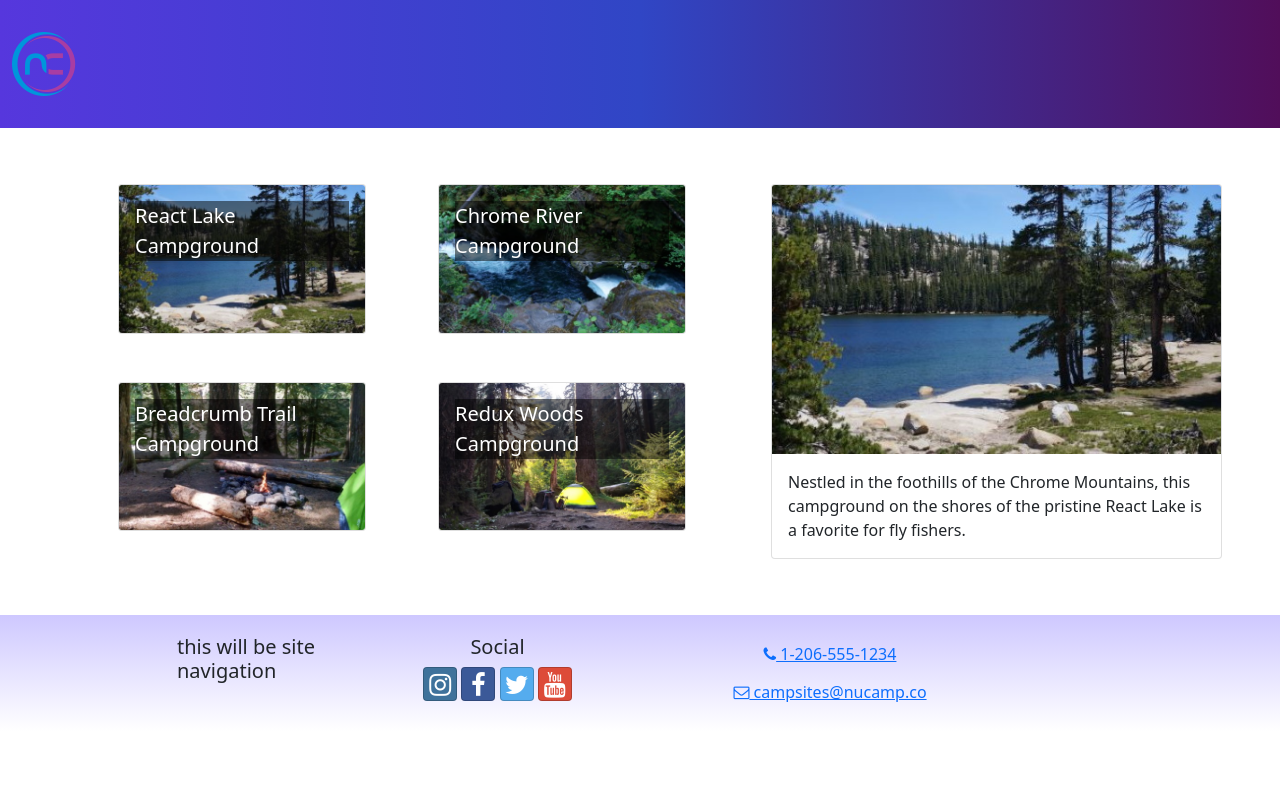
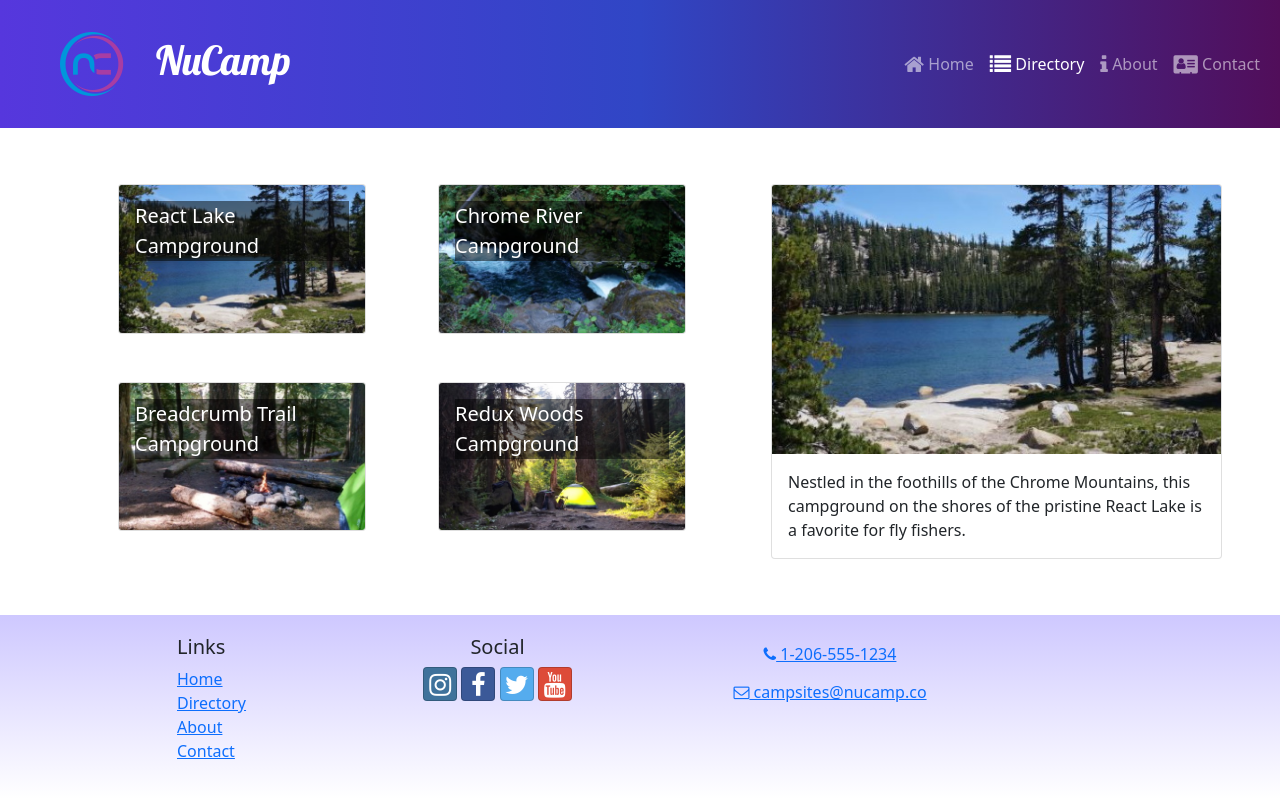
Before and after one commit to kattlaw/Campsite-React-Project, a React (Create React App) app: page /directory in a window 1280 px wide. Built offline with nearby package versions, Linux system fonts and the light colour scheme.

Commit message:
Header and Footer Links

```diff
--- a/src/components/Footer.js
+++ b/src/components/Footer.js
@@ -1,4 +1,5 @@
 import { Container, Row, Col } from 'reactstrap';
+import { Link } from 'react-router-dom';
 
 const Footer = () => {
     return (
@@ -6,7 +7,21 @@ const Footer = () => {
             <Container>
                 <Row>
                     <Col xs={{ size: 4, offset: 1 }} sm='2'>
-                        <h5>this will be site navigation</h5>
+                        <h5>Links</h5>
+                        <ul className='list-unstyled'>
+                            <li>
+                                <Link to='/'>Home</Link>
+                            </li>
+                            <li>
+                                <Link to='/directory'>Directory</Link>
+                            </li>
+                            <li>
+                                <Link to='/about'>About</Link>
+                            </li>
+                            <li>
+                                <Link to='/contact'>Contact</Link>
+                            </li>
+                        </ul>
                     </Col>
                     <Col xs='6' sm='3' className='text-center'>
                     <h5>Social</h5>
@@ -55,7 +70,7 @@ const Footer = () => {
                 </Row>
             </Container>
         </footer>
-    )
-}
+    );
+};
 
 export default Footer;
--- a/src/components/Header.js
+++ b/src/components/Header.js
@@ -1,16 +1,51 @@
-import { Navbar, NavbarBrand } from 'reactstrap';
+import { useState } from 'react';
+import {
+  Navbar,
+  NavbarBrand,
+  Collapse,
+  NavbarToggler,
+  Nav,
+  NavItem,
+} from 'reactstrap';
+import { NavLink } from 'react-router-dom';
 import NucampLogo from '../app/assets/img/logo.png';
 
 const Header = () => {
-    return (
-        <Navbar dark color='primary' sticky='top' expand='md'>
+  const [menuOpen, setMenuOpen] = useState(false);
 
-          <NavbarBrand href='/'>
-            <img src={NucampLogo} alt='nucamp logo' />
+  return (
+      <Navbar dark color='primary' sticky='top' expand='md'>
+          <NavbarBrand className='ms-5' href='/'>
+              <img src={NucampLogo} alt='nucamp logo' className='float-start' />
+              <h1 className='mt-1'>NuCamp</h1>
           </NavbarBrand>
-
-       </Navbar>
-    )
-}
+          <NavbarToggler onClick={() => setMenuOpen(!menuOpen)}/>
+          <Collapse isOpen={menuOpen} navbar>
+              <Nav className='ms-auto' navbar>
+                  <NavItem>
+                      <NavLink className='nav-link' to='/'>
+                          <i className='fa fa-home fa-lg' /> Home
+                      </NavLink>
+                  </NavItem>
+                  <NavItem>
+                      <NavLink className='nav-link' to='/directory'>
+                          <i className='fa fa-list fa-lg' /> Directory
+                      </NavLink>
+                  </NavItem>
+                  <NavItem>
+                      <NavLink className='nav-link' to='/about'>
+                          <i className='fa fa-info fa-lg' /> About
+                      </NavLink>
+                  </NavItem>
+                  <NavItem>
+                      <NavLink className='nav-link' to='/contact'>
+                          <i className='fa fa-address-card fa-lg' /> Contact
+                      </NavLink>
+                  </NavItem>
+              </Nav>
+          </Collapse>
+      </Navbar>
+  );
+};
 
 export default Header;
```
